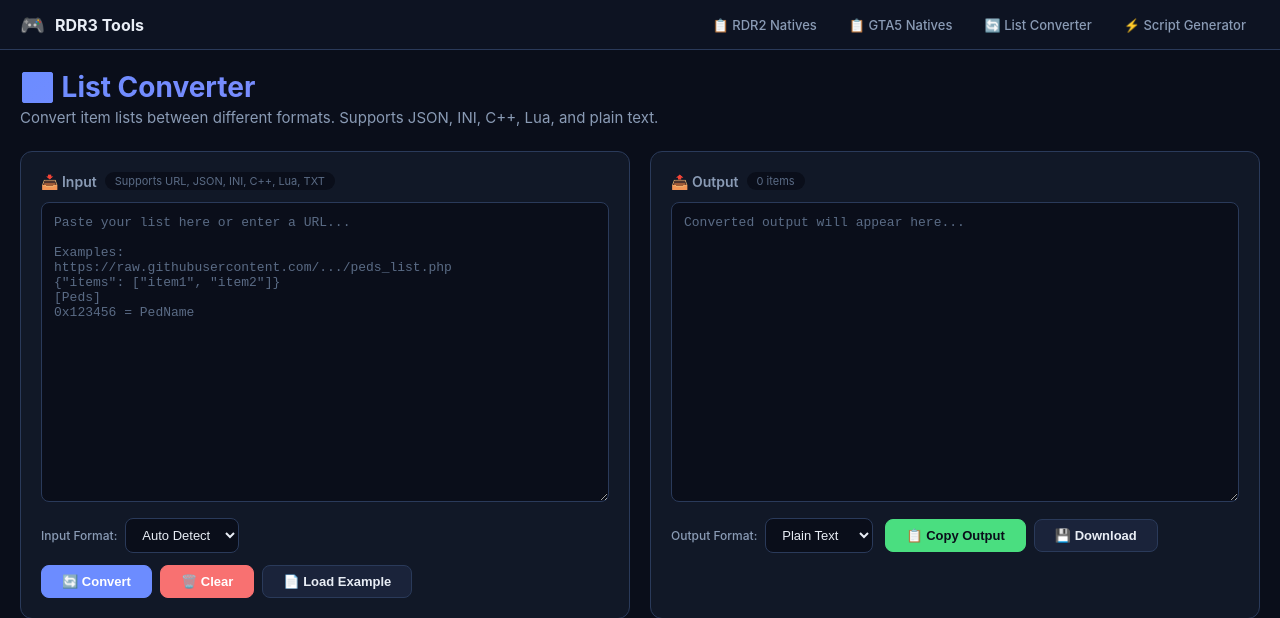
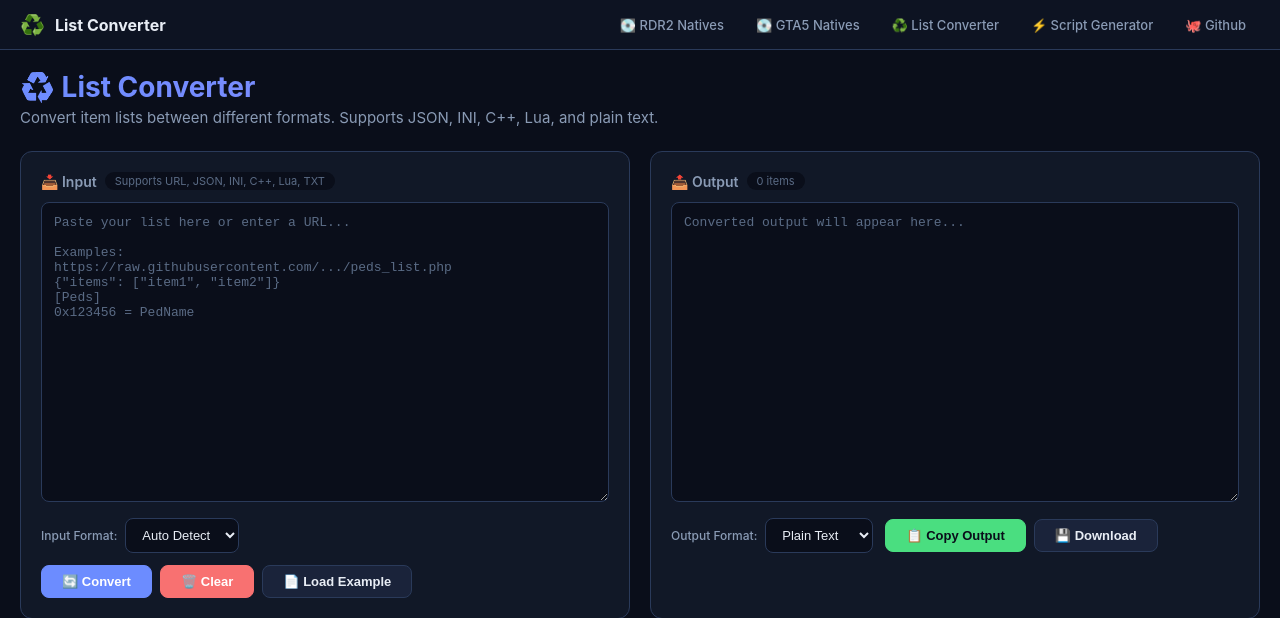
Before and after one commit to Deadlineem/RDR2-Tools, a PHP site: page /converter.php in a window 1280 px wide. Shown: the top 618 px of the page. Run offline with PHP 8.4, Linux system fonts and the light colour scheme.

Commit message:
Improvements

```diff
--- a/assets/php/nav.php
+++ b/assets/php/nav.php
@@ -1,23 +1,28 @@
 <?php
 $navItems = [
     'rdr2natives' => [
-        'label' => '📋 RDR2 Natives',
+        'label' => '💽 RDR2 Natives',
         'url' => 'index.php',
         'active' => false
     ],
 	'gta5natives' => [
-        'label' => '📋 GTA5 Natives',
+        'label' => '💽 GTA5 Natives',
         'url' => 'gta.php',
         'active' => false
     ],
 	'converter' => [
-        'label' => '🔄 List Converter',
+        'label' => '♻️ List Converter',
         'url' => 'converter.php',
         'active' => false
     ],
-	'natives' => [
+	'generator' => [
         'label' => '⚡ Script Generator',
         'url' => 'creator.php',
+        'active' => false
+    ],
+	'github' => [
+        'label' => '🐙 Github',
+        'url' => 'https://github.com/Deadlineem/RDR2-Tools',
         'active' => false
     ]
 ];
--- a/converter.php
+++ b/converter.php
@@ -384,9 +384,8 @@ function convertOutput($items, $format) {
 <head>
     <meta charset="UTF-8">
     <meta name="viewport" content="width=device-width, initial-scale=1.0, maximum-scale=1.0, user-scalable=yes">
-    <title>List Converter - RDR3 Tools</title>
+    <title>List Converter - Tools</title>
     <style>
-        /* Same base styles as main page */
         * {
             margin: 0;
             padding: 0;
@@ -982,9 +981,9 @@ function convertOutput($items, $format) {
 <body>
     <!-- Navigation - Same as main page -->
     <nav class="navbar">
-        <a href="rdr2nativedb.php" class="nav-brand">
-            <span class="brand-icon">🎮</span>
-            RDR3 Tools
+        <a href="converter.php" class="nav-brand">
+            <span class="brand-icon">♻️</span>
+            List Converter
         </a>
 
         <ul class="nav-links">
@@ -1033,7 +1032,7 @@ function convertOutput($items, $format) {
 
     <div class="container">
         <div class="page-header">
-            <h1>🔄 List Converter</h1>
+            <h1>♻️ List Converter</h1>
             <p>Convert item lists between different formats. Supports JSON, INI, C++, Lua, and plain text.</p>
         </div>
 
```
Also changed, not shown: creator.php (+4 -4 lines), gta.php (+5 -4 lines), index.php (+4 -3 lines), assets/images/gta5ndb.png (added), assets/images/rdr2ndb.png (added).
